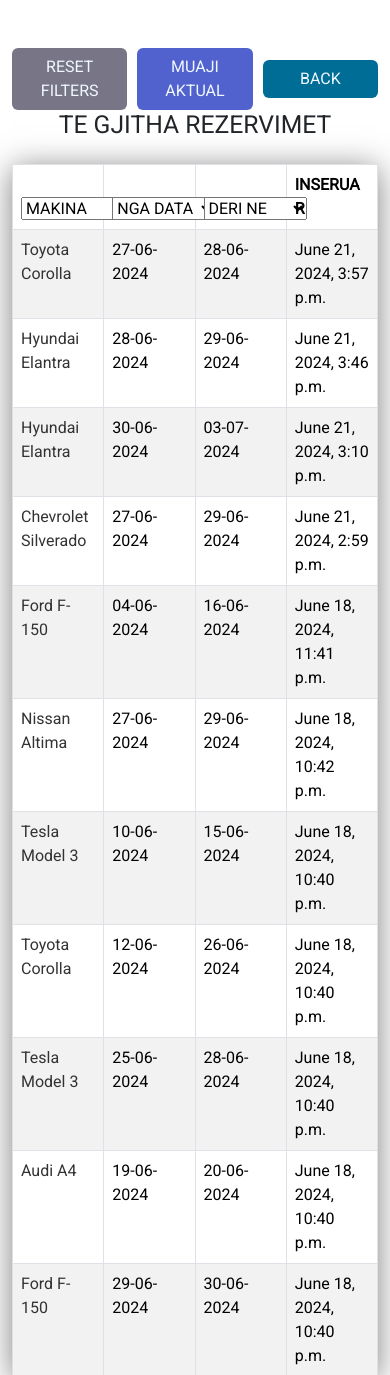
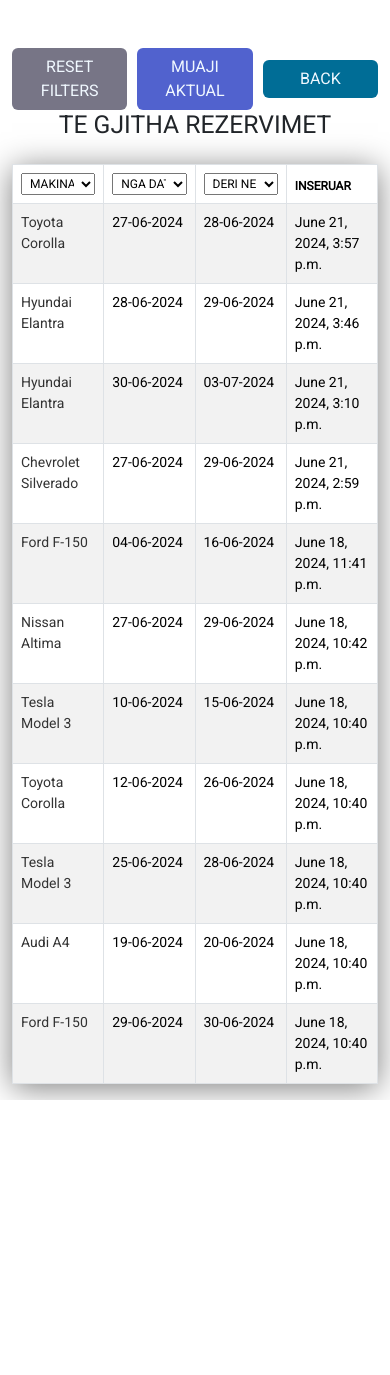
Before and after one commit to Siddo6/rent-a-car-portfolio, a Django app: page /all_reservations in a window 390 px wide. Shown: the part 30-1405 px from the top of the page. After the commit the page ends 1130 px from the top, so only its background shows below. Run offline with Django 5.2, Linux system fonts and the light colour scheme; a user stored in the database is signed in; data comes from the database, SQL or seed files in the repository.

Commit message:
modified:   core/templates/core/all_reservations.html 	modified:   core/templates/core/reservation_detail.html

```diff
--- a/core/templates/core/all_reservations.html
+++ b/core/templates/core/all_reservations.html
@@ -2,15 +2,34 @@
 {% load static %}
 {% block content %}
 <style>
-     .custom-table {
+    .custom-table {
             width: 100%;
             table-layout: fixed; /* Ensures equal column width */
         }
 
-        .custom-table th, .custom-table td {
+    .custom-table th, .custom-table td {
             width: 25%; /* Equal width for each column */
             overflow-wrap: break-word; /* Wrap long words and overflow */
         }
+
+    .custom-table select {
+        width: 100%; /* Ensure the select element takes the full width of the cell */
+    }
+
+    @media (max-width: 600px) {
+        .container{
+            font-size: 14px;
+        }
+
+        .custom-table select {
+            font-size: 12px; /* Smaller font size for dropdowns */
+            padding: 2px 4px; /* Smaller padding for dropdowns */
+        }
+
+        th{
+            font-size: 12px;
+        }
+    }
 </style>
 <div class="container mt-5" >
      <!-- Reset Filters Button -->
```
Also changed, not shown: core/templates/core/reservation_detail.html (+10 -0 lines).
